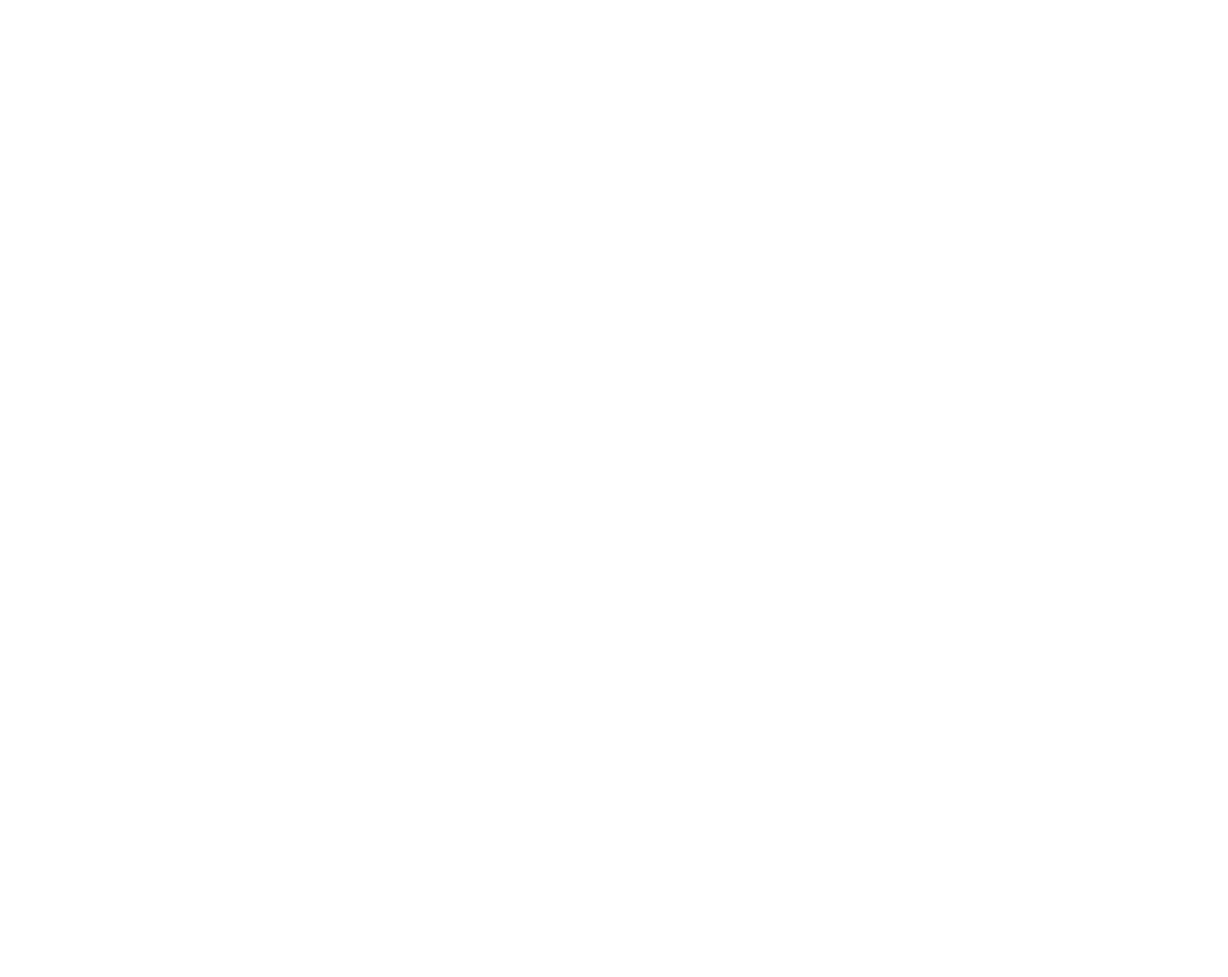
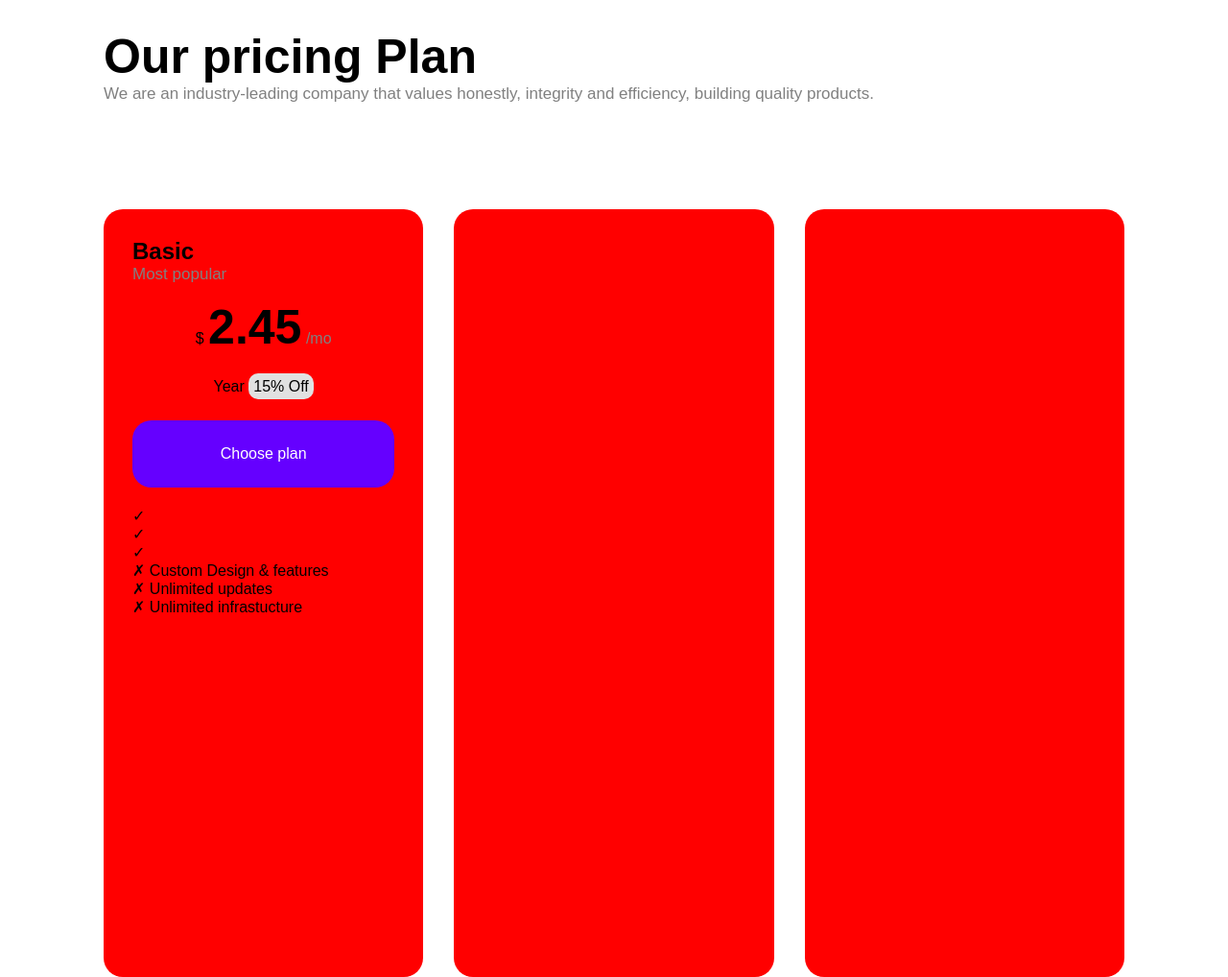
Before and after one commit to GozziManuel/htmlcss-pricing-plan, a plain HTML site: page index.html in a window 1280 px wide. Shown: the whole page at 96% size. Before the commit the page ends 800 px from the top, so only its background shows below. Drawn offline with nearby package versions, Linux system fonts and the light colour scheme.

Commit message:
header and title + part of first card

```diff
--- a/index.html
+++ b/index.html
@@ -3,11 +3,47 @@
   <head>
     <meta charset="UTF-8" />
     <meta name="viewport" content="width=device-width, initial-scale=1.0" />
+    <link rel="stylesheet" href="./style/style.css" />
     <link
       rel="stylesheet"
       href="https://cdn.jsdelivr.net/npm/bootstrap-icons@1.13.1/font/bootstrap-icons.min.css"
     />
     <title>Document</title>
   </head>
-  <body></body>
+  <body>
+    <div class="container">
+      <h1 class="title">Our pricing Plan</h1>
+      <p class="description">
+        We are an industry-leading company that values honestly, integrity and
+        efficiency, building quality products.
+      </p>
+
+      <main class="cardcontainer">
+        <div class="card">
+          <h2>Basic</h2>
+          <p class="description">Most popular</p>
+          <div class="centercard">
+            $
+            <span
+              style="font-size: var(--font-size-for-title); font-weight: bold"
+              >2.45</span
+            >
+            <span style="color: var(--color-for-description)">/mo</span>
+            <p>Year <span class="sale">15% Off</span></p>
+            <div class="chooseplan">Choose plan</div>
+          </div>
+          <div class="info">
+            <p><span>&checkmark;</span></p>
+            <p><span>&checkmark;</span></p>
+            <p><span>&checkmark;</span></p>
+            <p><span>&cross;</span> Custom Design & features</p>
+            <p><span>&cross;</span> Unlimited updates</p>
+            <p><span>&cross;</span> Unlimited infrastucture</p>
+          </div>
+        </div>
+        <div class="card"></div>
+        <div class="card"></div>
+      </main>
+    </div>
+  </body>
 </html>
--- a/style/style.css
+++ b/style/style.css
@@ -1,3 +1,10 @@
+/* root */
+:root {
+  --color-for-description: gray;
+  --font-size-for-title: 50px;
+  --font-size-for-description: 17px;
+}
+
 /* reset */
 * {
   margin: 0;
@@ -13,5 +20,70 @@ img {
 ul {
   list-style-type: none;
 }
+/* Body */
+
+body {
+  font-family: sans-serif;
+}
 
 /*  Container */
+.container {
+  max-width: 1080px;
+  margin: 0 auto;
+  padding: 0 0.5rem;
+}
+
+/* Title */
+
+.title {
+  font-size: var(--font-size-for-title);
+  padding-top: 30px;
+}
+.description {
+  font-size: var(--font-size-for-description);
+  color: var(--color-for-description);
+}
+
+/* MAIN */
+.cardcontainer {
+  display: flex;
+  gap: 2rem;
+  margin-top: 110px;
+  margin-bottom: 30px;
+  flex-wrap: wrap;
+}
+.card {
+  height: 800px;
+  flex-shrink: 0;
+  flex-grow: 1;
+  background-color: red;
+  flex-basis: calc(100% / 3 - 2rem * 3 / 3);
+  min-width: 300px;
+  padding-top: 30px;
+  padding-left: 30px;
+  padding-right: 30px;
+  border-radius: 20px;
+}
+
+.centercard {
+  text-align: center;
+  padding-top: 20px;
+  padding-bottom: 20px;
+  line-height: 50px;
+}
+
+.sale {
+  border-radius: 10px;
+  padding: 5px;
+  background-color: rgba(225, 225, 225);
+}
+
+.chooseplan {
+  background-color: rgba(101, 0, 255);
+  border-radius: 20px;
+  padding: 10px;
+  margin-top: 10px;
+  color: white;
+}
+.info {
+}
```
Also changed, not shown: screencapture-desktop.png (added), screencapture-mobile.png (added), screencapture-tablet.png (added).
